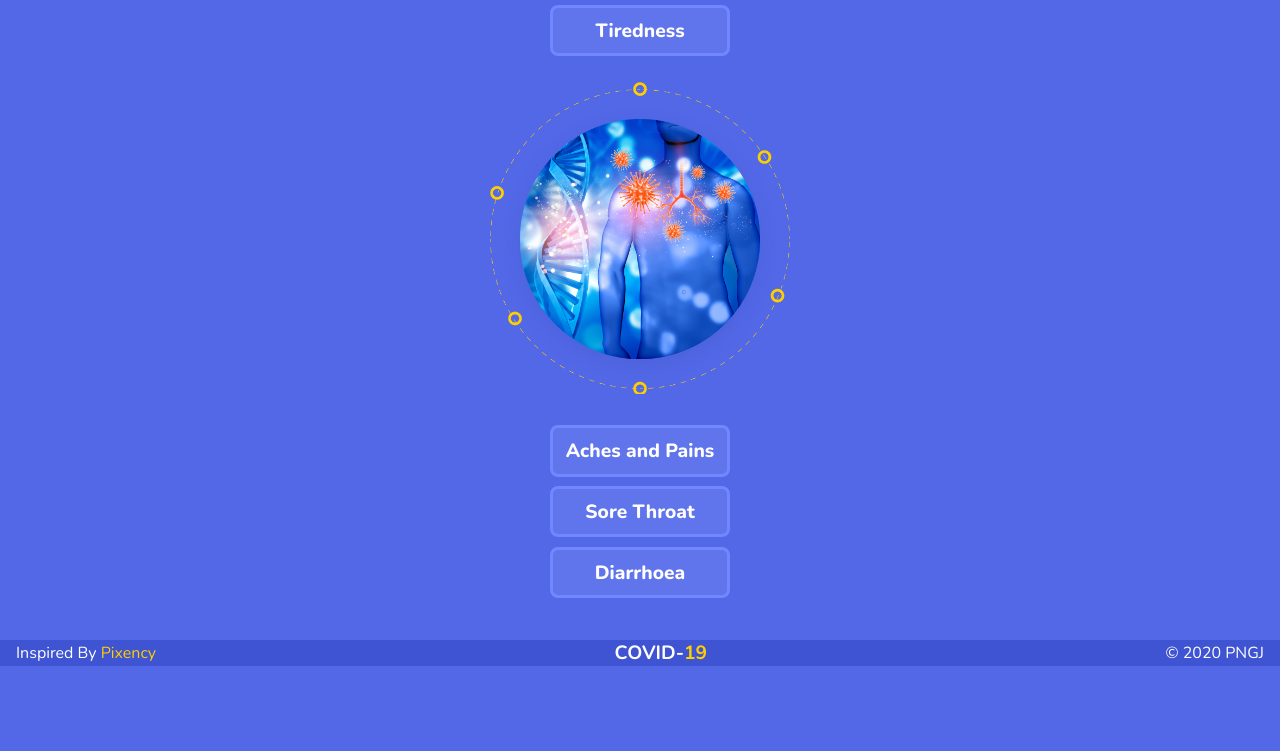
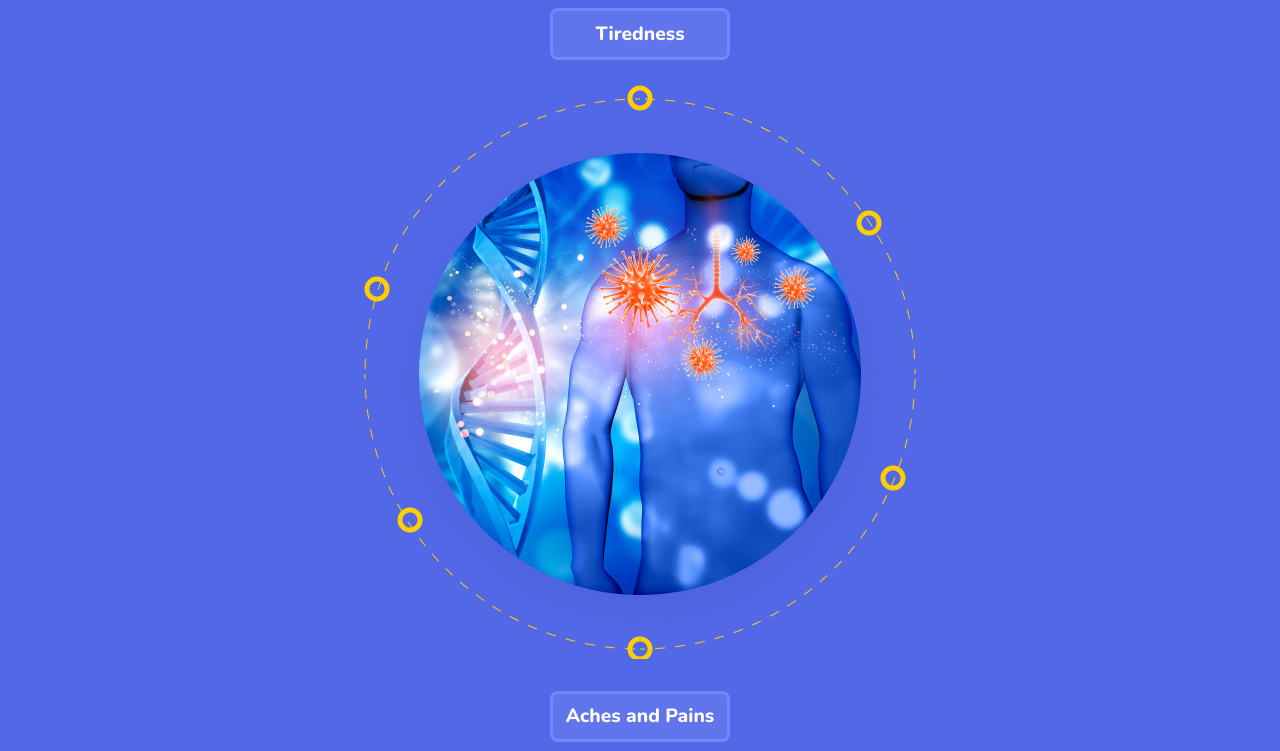
Before and after one commit to pedrogestajr/covid-19, a React (Create React App) app: page / in a window 1280 px wide. Shown: the part 2003-2754 px from the top of the page. Before the commit the page ends 2669 px from the top, so only its background shows below. Built offline with nearby package versions, Linux system fonts and the light colour scheme.

Commit message:
Edit App styles

```diff
--- a/src/App.css
+++ b/src/App.css
@@ -24,22 +24,26 @@ html {
   background-color: var(--bg-primary);
 }
 
+.container {
+  max-width: 85%;
+  margin: 0 auto;
+  padding: 0.5em;
+}
+
 /*
   Header
 */
 
-.container {
-  margin: auto 1em;
-}
-
 .nav-bar {
   display: flex;
+  margin-top: 1em;
   justify-content: space-between;
 }
 
 .logo {
-  font-size: 1.2rem;
+  font-weight: 800;
   text-transform: uppercase;
+  margin: 0;
 }
 
 .logo-accent {
@@ -48,7 +52,7 @@ html {
 
 .nav-list {
   display: flex;
-  margin: 0.805em 0;
+  padding: 0;
 }
 
 .nav-item {
@@ -57,18 +61,14 @@ html {
 }
 
 .nav-link {
-  color: var(--clr-primary);
   font-weight: bold;
   text-decoration: none;
+  color: var(--clr-primary);
 }
 
 /*
   Hero
 */
-
-#hero {
-  padding: 1em;
-}
 
 .hero-content {
   text-align: center;
@@ -144,7 +144,6 @@ html {
 
 #prevention {
   background-color: var(--bg-secondary);
-  padding-top: 1em;
 }
 
 .section-title {
@@ -176,10 +175,6 @@ html {
 /*
   Symptoms
 */
-
-#symptoms {
-  padding: 1em;
-}
 
 .symptoms-title {
   font-size: 2rem;
@@ -219,7 +214,7 @@ html {
 }
 
 .symptoms-img {
-  width: 300px;
+  width: 100%;
 }
 
 /*
@@ -232,6 +227,31 @@ footer {
 
 .footer-flex {
   display: flex;
+  flex-direction: column;
   align-items: center;
   justify-content: space-between;
 }
+
+.col {
+  margin-top: 0.5em;
+}
+
+.footer-logo {
+  font-size: 0.8rem;
+  font-weight: 800;
+  text-transform: uppercase;
+  margin: 0;
+}
+
+/* .footer-text {
+  font-size: 1rem;
+} */
+
+.footer-link {
+  color: inherit;
+  text-decoration: none;
+}
+
+.footer-link:hover {
+  text-decoration: underline;
+}
```
